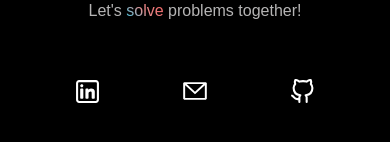
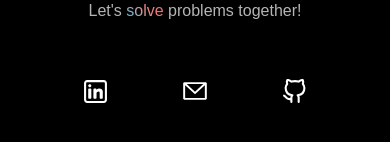
Before and after one commit to Nho-way/website-v2, a React (Vite) app: page / in a window 390 px wide. Shown: the part 1682-1824 px from the top of the page. Built offline with nearby package versions, Linux system fonts and the light colour scheme.

Commit message:
Mobile issue #1

```diff
--- a/src/App.css
+++ b/src/App.css
@@ -83,7 +83,7 @@ h3 {
   width: 100%;
   flex-wrap: wrap;
   margin-top:3rem;
-  gap: 3rem;
+  gap: 2.5rem;
 }
 
 .contact-button {
```
